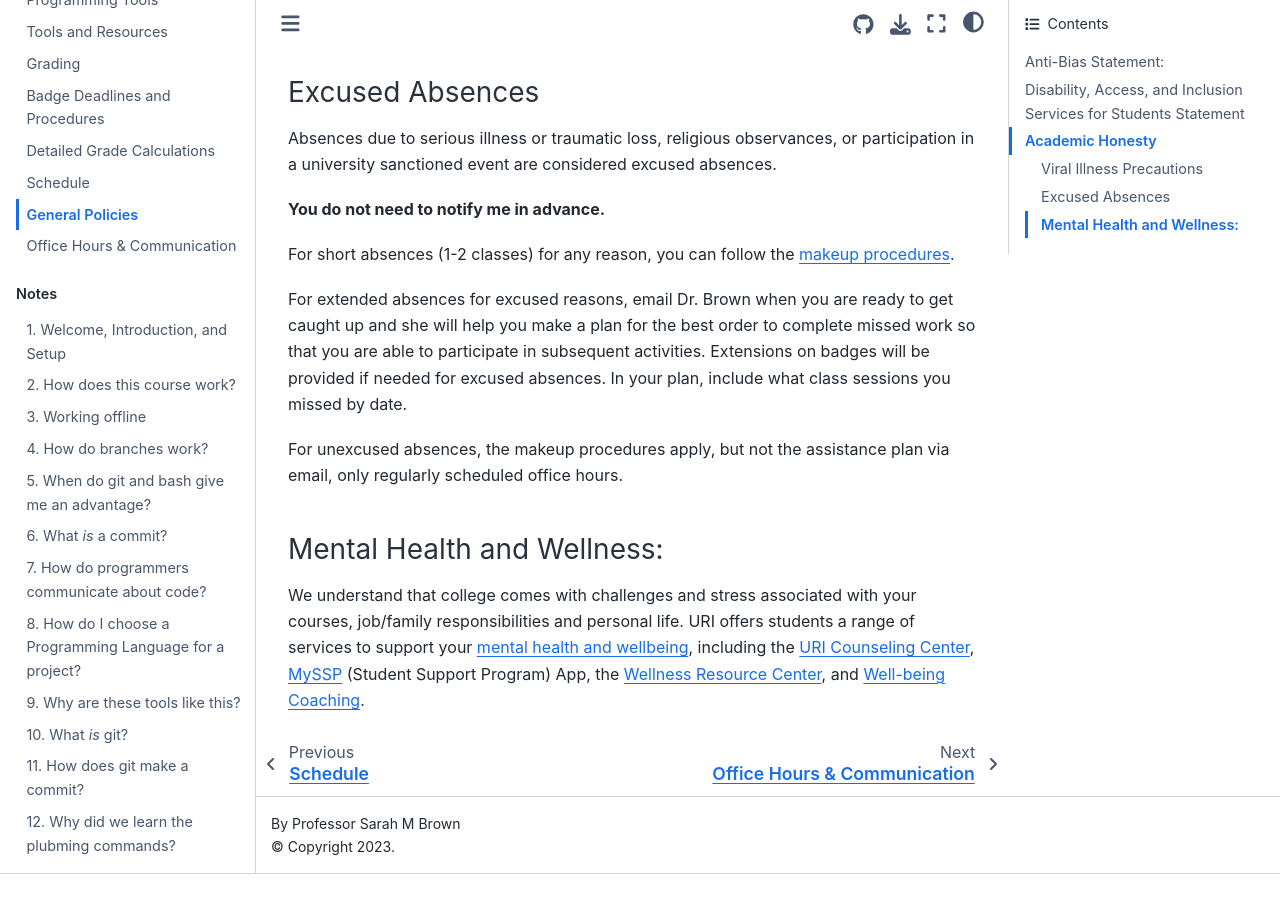
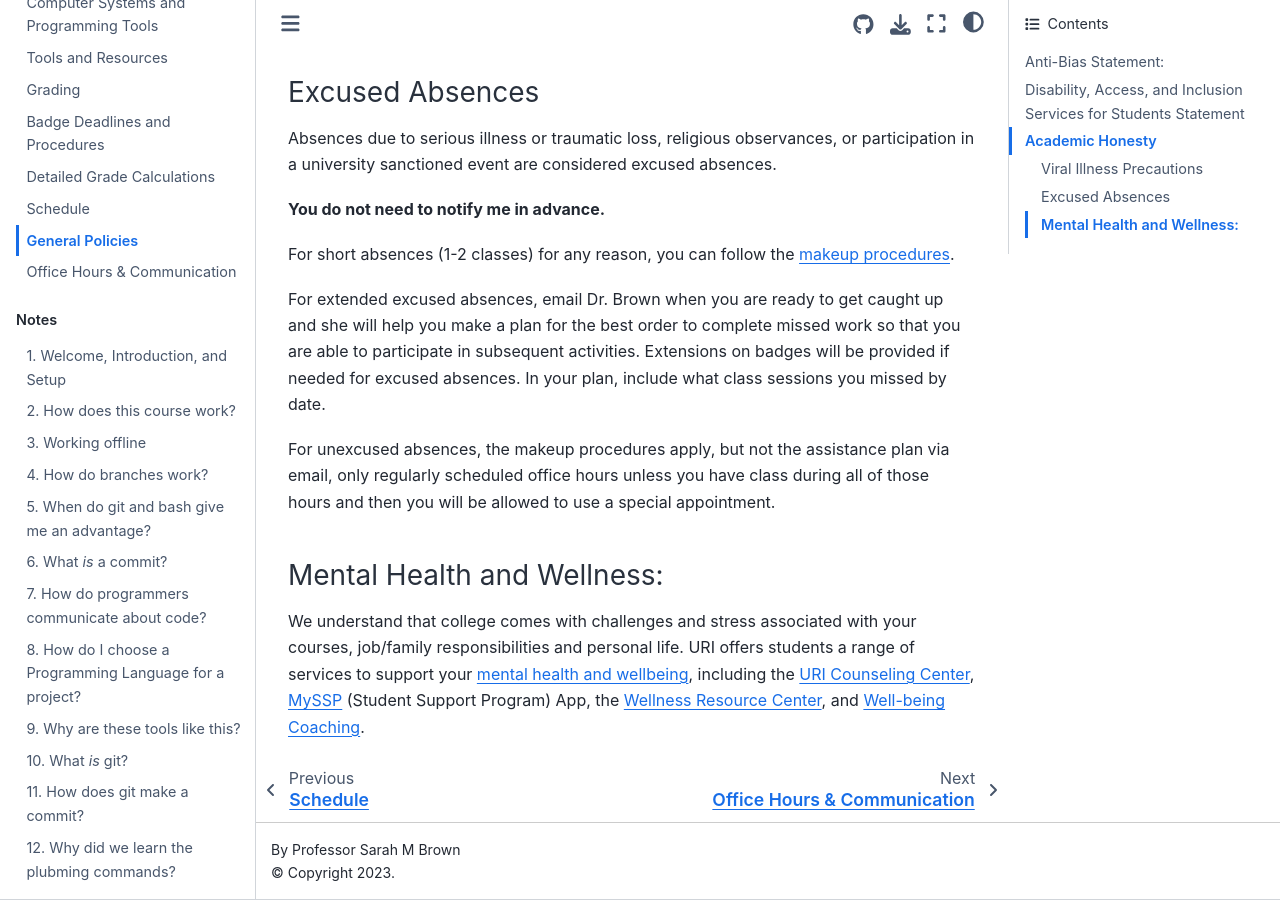
Before and after one commit to compsys-progtools/spring2024, a Jupyter Book: the page built from syllabus/uri_statements.md, in a window 1280 px wide and 900 px high, scrolled down 2554 px. Built offline with Jupyter Book 1.0.4 settings and Sphinx 7.4.7 and the Sphinx Book theme 1.1.4, drawn with Linux system fonts in a browser that asks for light colours; pages that are not in the unit, such as notebooks, are missing from menus; before the commit the page ends 3428 px from its top, so only the background shows below that.

Commit message:
minor language fixes

```diff
--- a/syllabus/uri_statements.md
+++ b/syllabus/uri_statements.md
@@ -63,9 +63,9 @@ Absences due to serious illness or traumatic loss, religious observances, or par
 
 For short absences (1-2 classes) for any reason, you can follow the [makeup procedures](expmakeup).
 
-For extended absences for excused reasons, email Dr. Brown when you are ready to get caught up and she will help you make a plan for the best order to complete missed work so that you are able to participate in subsequent activities. Extensions on badges will be provided if needed for excused absences. In your plan, include what class sessions you missed by date.
+For extended excused absences, email Dr. Brown when you are ready to get caught up and she will help you make a plan for the best order to complete missed work so that you are able to participate in subsequent activities. Extensions on badges will be provided if needed for excused absences. In your plan, include what class sessions you missed by date.
 
-For unexcused absences, the makeup procedures apply, but not the assistance plan via email, only regularly scheduled office hours.
+For unexcused absences, the makeup procedures apply, but not the assistance plan via email, only regularly scheduled office hours unless you have class during all of those hours and then you will be allowed to use a special appointment.
 
 ### Mental Health and Wellness:
 
```
